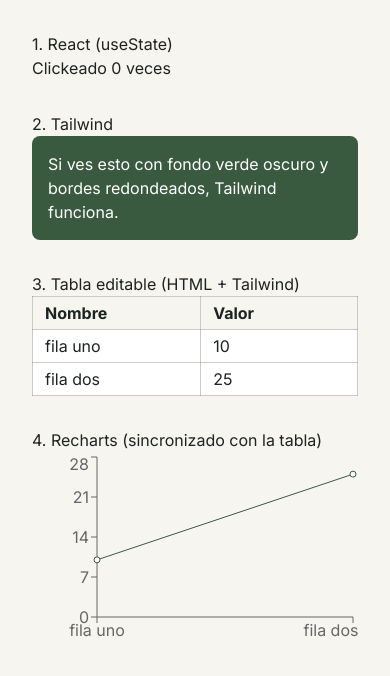
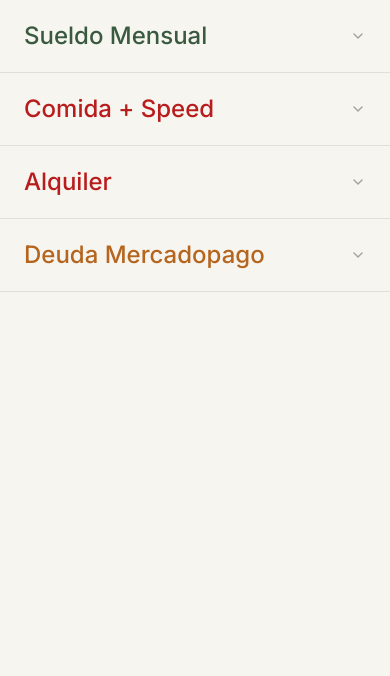
Before and after one commit to Jeremias-Schreiner/Administrador-Financiero, a React (Vite) app in the folder frontend/: page / in a window 390 px wide. Shown: the top 676 px of the page. Built offline with nearby package versions, Linux system fonts and the light colour scheme.

Commit message:
feat: tabla de movimientos con datos reales y vista responsive

```diff
--- a/frontend/src/App.jsx
+++ b/frontend/src/App.jsx
@@ -1,90 +1,49 @@
-import { useState } from 'react'
+import { useEffect, useState } from 'react'
+
+// de momento este import no es necesario pero lo dejo para futuro
 import { LineChart, Line, XAxis, YAxis, Tooltip, ResponsiveContainer } from 'recharts'
 
-const filasIniciales = [
-  { id: 1, nombre: 'fila uno', valor: 10 },
-  { id: 2, nombre: 'fila dos', valor: 25 },
-]
+import Movimiento from './Componentes/Movimiento'
+
+import { obtenerMovimientos } from './Servicios/movimientos'
+import { obtenerEtiquetas } from './Servicios/etiquetas'
+
 
 function App() {
-  const [contador, setContador] = useState(0)
-  const [filas, setFilas] = useState(filasIniciales)
 
-  const actualizarCelda = (id, campo, valor) => {
-    setFilas((prev) =>
-      prev.map((fila) => (fila.id === id ? { ...fila, [campo]: valor } : fila)),
-    )
-  }
+  const [etiquetas, setEtiquetas] = useState([])
+  const [movimientos, setMovimientos] = useState([])
+  const [cargado, setCargado] = useState(false)
+  const [error, setError] = useState(null)
+
+  useEffect(() => {
+    async function cargarMovimientos() {
+
+      const [mov, etique] = await Promise.all([
+        obtenerMovimientos(),
+        obtenerEtiquetas()
+      ])
+      setMovimientos(mov)
+      setEtiquetas(etique)
+    }
+    cargarMovimientos()
+  }, [])
 
   return (
-    <div style={{ padding: '2rem', display: 'flex', flexDirection: 'column', gap: '2rem' }}>
-      {/* 1. React puro: estado + evento */}
-      <section>
-        <h2>1. React (useState)</h2>
-        <button onClick={() => setContador(contador + 1)}>
-          Clickeado {contador} veces
-        </button>
-      </section>
-
-      {/* 2. Tailwind: si esto sale con fondo verde y texto blanco, Tailwind está aplicando */}
-      <section>
-        <h2>2. Tailwind</h2>
-        <div className="bg-moss text-white p-4 rounded-lg">
-          Si ves esto con fondo verde oscuro y bordes redondeados, Tailwind funciona.
-        </div>
-      </section>
-
-      {/* 3. Tabla HTML editable, sin librería externa */}
-      <section>
-        <h2>3. Tabla editable (HTML + Tailwind)</h2>
-        <table className="border-collapse border border-ink/20">
-          <thead>
-            <tr>
-              <th className="border border-ink/20 px-3 py-1 text-left">Nombre</th>
-              <th className="border border-ink/20 px-3 py-1 text-left">Valor</th>
-            </tr>
-          </thead>
-          <tbody>
-            {filas.map((fila) => (
-              <tr key={fila.id}>
-                <td className="border border-ink/20 p-0">
-                  <input
-                    className="w-full px-3 py-1 outline-none focus:bg-paper"
-                    value={fila.nombre}
-                    onChange={(e) => actualizarCelda(fila.id, 'nombre', e.target.value)}
-                  />
-                </td>
-                <td className="border border-ink/20 p-0">
-                  <input
-                    type="number"
-                    className="w-full px-3 py-1 outline-none focus:bg-paper"
-                    value={fila.valor}
-                    onChange={(e) =>
-                      actualizarCelda(fila.id, 'valor', Number(e.target.value))
-                    }
-                  />
-                </td>
-              </tr>
-            ))}
-          </tbody>
-        </table>
-      </section>
-
-      {/* 4. Recharts: gráfico sincronizado con la tabla de arriba */}
-      <section>
-        <h2>4. Recharts (sincronizado con la tabla)</h2>
-        <div style={{ width: '100%', height: 200 }}>
-          <ResponsiveContainer>
-            <LineChart data={filas}>
-              <XAxis dataKey="nombre" />
-              <YAxis />
-              <Tooltip />
-              <Line type="monotone" dataKey="valor" stroke="#3A5A40" />
-            </LineChart>
-          </ResponsiveContainer>
-        </div>
-      </section>
-    </div>
+    <>
+      <ul>
+        {movimientos.map((movimiento) => {
+          const etiqueta = etiquetas.find((e) => e.id === movimiento.etiquetaId)
+          return (
+            <Movimiento
+              key={movimiento.id}
+              movimiento={movimiento}
+              etiqueta={etiqueta}
+            />
+          )
+        })}
+      </ul>
+    </>
   )
 }
 
--- /dev/null
+++ b/frontend/src/Componentes/Etiqueta.jsx
@@ -0,0 +1,9 @@
+function Etiqueta({ nombre, color }) {
+  return (
+    <span className={`inline-block px-2 py-0.5 rounded-full text-xl font-medium text-white ${color}`}>
+      {nombre}
+    </span>
+  )
+}
+
+export default Etiqueta
--- /dev/null
+++ b/frontend/src/Componentes/Movimiento.jsx
@@ -0,0 +1,85 @@
+import { useState } from 'react'
+import Etiqueta from './Etiqueta'
+import { formatearFecha } from '../Utils/fechas'
+
+const ESTILO_POR_TIPO = {
+  Ingreso: { signo: '+', color: 'text-moss' },
+  Gasto: { signo: '-', color: 'text-red-700' },
+  Deuda: { signo: '-', color: 'text-clay' },
+  Ahorro: { signo: '', color: 'text-blue-700' },
+}
+
+function Movimiento({ movimiento, etiqueta }) {
+  const [expandido, setExpandido] = useState(false)
+
+  const estilo = ESTILO_POR_TIPO[movimiento.tipo] ?? { signo: '', color: 'text-ink' }
+  const montoFormateado = movimiento.monto.toLocaleString('es-AR', {
+    style: 'currency',
+    currency: 'ARS',
+  })
+
+  return (
+    <li className="border-b border-ink/10 px-6 py-2">
+      {/* --- Version desktop: fila completa, siempre visible a partir de "lg" --- */}
+      <div className="hidden lg:flex items-center gap-3 py-3  hover:bg-ink/5 transition-colors">
+        <span className="w-20 shrink-0 text-xs text-ink/50 tabular-nums">
+          {formatearFecha(movimiento.fecha)}
+        </span>
+
+        {etiqueta && <Etiqueta nombre={etiqueta.nombre} color={etiqueta.color} />}
+
+        <span className="flex-1 truncate text-sm ">{movimiento.descripcion}</span>
+
+        <span className={`text-sm font-medium tabular-nums ${estilo.color}`}>
+          {estilo.signo}
+          {montoFormateado}
+        </span>
+      </div>
+      {/* --- Fin de version Desktop */}
+
+      {/* --- Version mobile/tablet: acordeon, solo por debajo de "lg" --- */}
+      <div className="lg:hidden text">
+        <button
+          type="button"
+          onClick={() => setExpandido((valorActual) => !valorActual)}
+          aria-expanded={expandido}
+          className="w-full flex items-center justify-between gap-3 py-3 text-left"
+        >
+          <span className={`flex-1 truncate text-2xl font-medium ${estilo.color}`}>
+            {movimiento.descripcion}
+          </span>
+          <svg
+            className={`h-4 w-4 shrink-0 text-ink/40 transition-transform ${
+              expandido ? 'rotate-180' : ''
+            }`}
+            viewBox="0 0 24 24"
+            fill="none"
+            stroke="currentColor"
+            strokeWidth="2"
+          >
+            <path d="M6 9l6 6 6-6" strokeLinecap="round" strokeLinejoin="round" />
+          </svg>
+        </button>
+
+        {expandido && (
+          <div className="pb-3 pl-1 space-y-1 text-2xl text-ink/70">
+            <div>Fecha: {formatearFecha(movimiento.fecha)}</div>
+            <div>Tipo: {movimiento.tipo}</div>
+            {etiqueta && (
+              <div className="flex items-center gap-2">
+                Etiqueta: <Etiqueta nombre={etiqueta.nombre} color={etiqueta.color} />
+              </div>
+            )}
+            <div className={`font-medium ${estilo.color}`}>
+              {estilo.signo}
+              {montoFormateado}
+            </div>
+          </div>
+        )}
+      </div>
+      {/* --- Fin de version mobile */}
+    </li>
+  )
+}
+
+export default Movimiento
--- a/frontend/src/Servicios/colores.js
+++ b/frontend/src/Servicios/colores.js
@@ -1,6 +1,6 @@
 export const COLORES = Object.freeze({
-  AZUL: '#3A6EA5',
-  ROJO: '#B5651D',
-  VERDE: '#3A5A40',
-  AMARILLO: '#F0D307'
+  AZUL: 'bg-blue-500',
+  ROJO: 'bg-red-600',
+  VERDE: 'bg-green-600',
+  AMARILLO: 'bg-yellow-400'
 })
--- /dev/null
+++ b/frontend/src/Utils/fechas.js
@@ -0,0 +1,19 @@
+export function formatearFecha(fechaISO){
+    //toReversed es un metodo nuevo, podria no funcionar en
+    //navegadores viejos
+    let fechaList = fechaISO.split("-").toReversed()
+    //realmente no es necesario el ternario aca pero para que sea mas generico
+    //lo agrego
+    fechaList[0] = fechaList[0].length === 1? "0"+fechaList[0] : fechaList[0]
+    fechaList[1] = fechaList[1].length === 1? "0"+fechaList[1] : fechaList[1]
+    fechaList[2] = fechaList[2].slice(2)
+    return  fechaList.join('/')
+}
+
+export function desformatearFecha(fechaVisual){
+    let fechaList = fechaVisual.split('/').toReversed()
+    fechaList[1] = fechaList[1].length === 1? "0"+fechaList[1] : fechaList[1]
+    fechaList[2] = fechaList[2].length === 1? "0"+fechaList[2] : fechaList[2]
+    fechaList[0] = "20" + fechaList[0]
+    return fechaList.join('-')
+}
```
